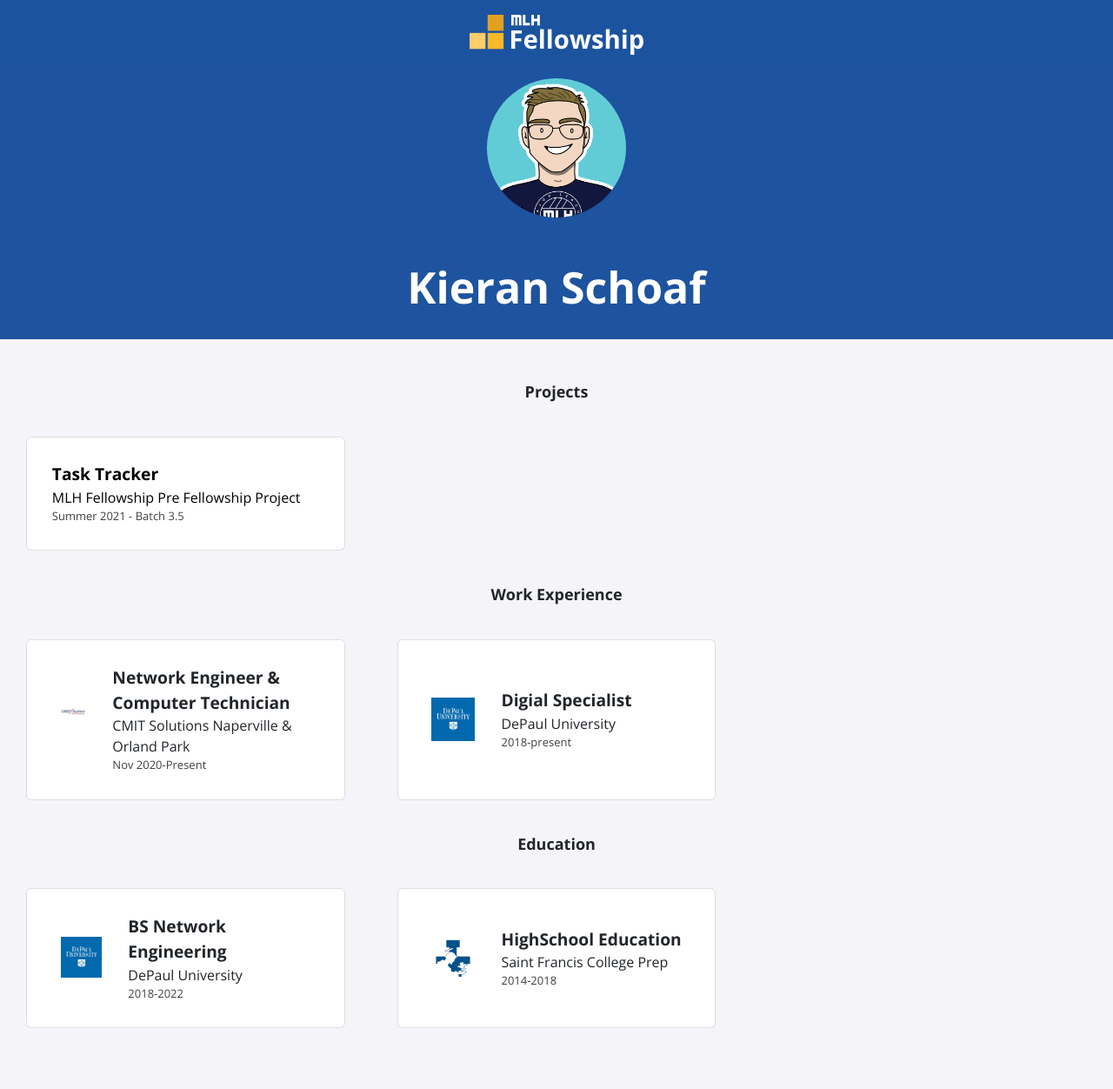
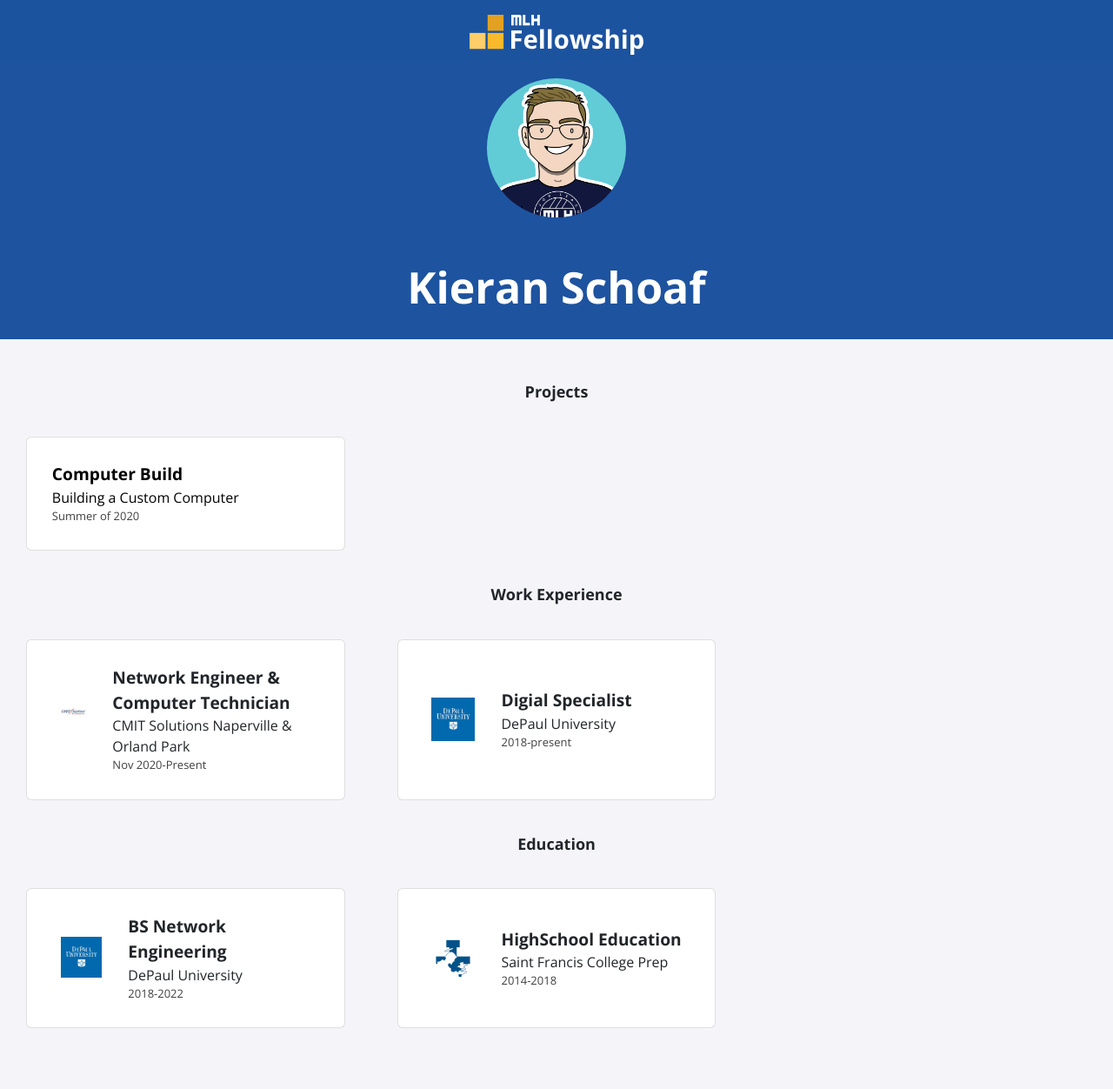
Before and after one commit to kischoaf/kischoaf.github.io, a Jekyll site: the page built from index.html, in a window 1280 px wide. Shown: the whole page at 87% size. Built offline with Jekyll 4.4.1, drawn with Linux system fonts in a browser that asks for light colours; nearby versions of some CDN libraries.

Commit message:
Update projects.yml

```diff
--- a/_data/projects.yml
+++ b/_data/projects.yml
@@ -1,4 +1,4 @@
-- title: Task Tracker
-  event: MLH Fellowship Pre Fellowship Project
-  date: Summer 2021  - Batch 3.5
+- title: Computer Build
+  event: Building a Custom Computer
+  date: Summer of 2020
   page-name: project
```
